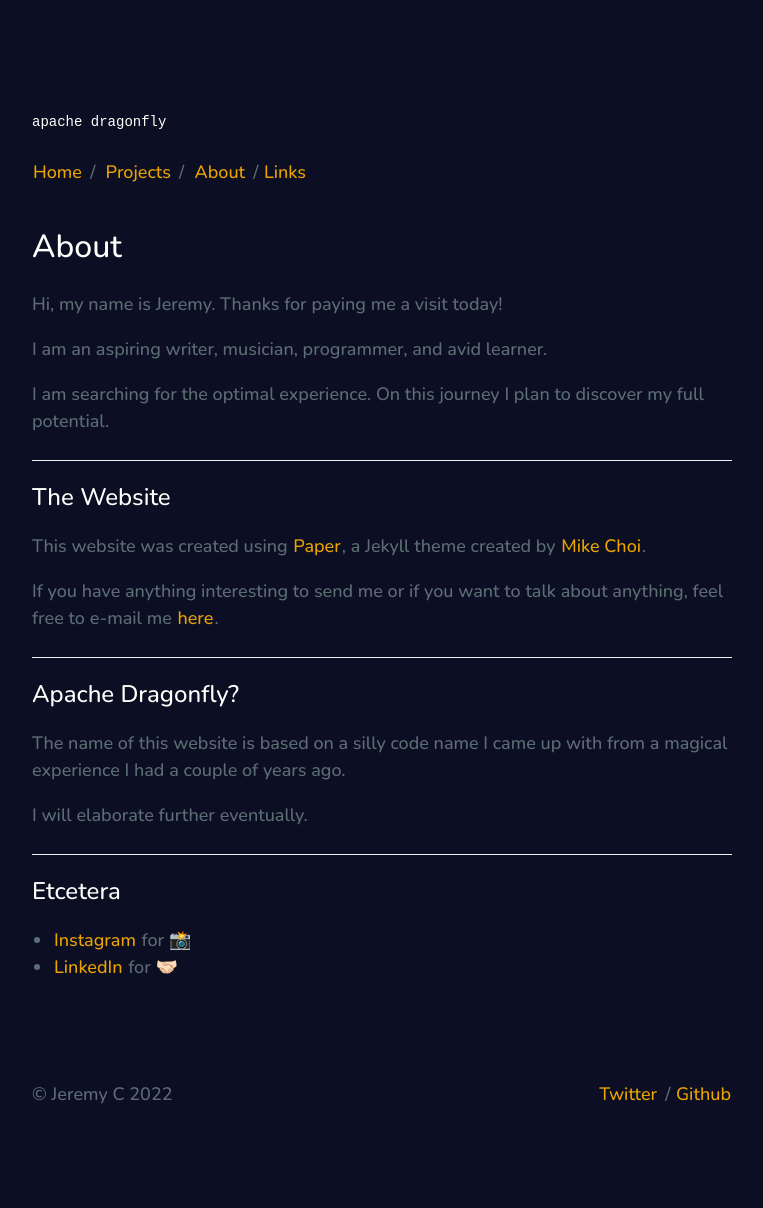
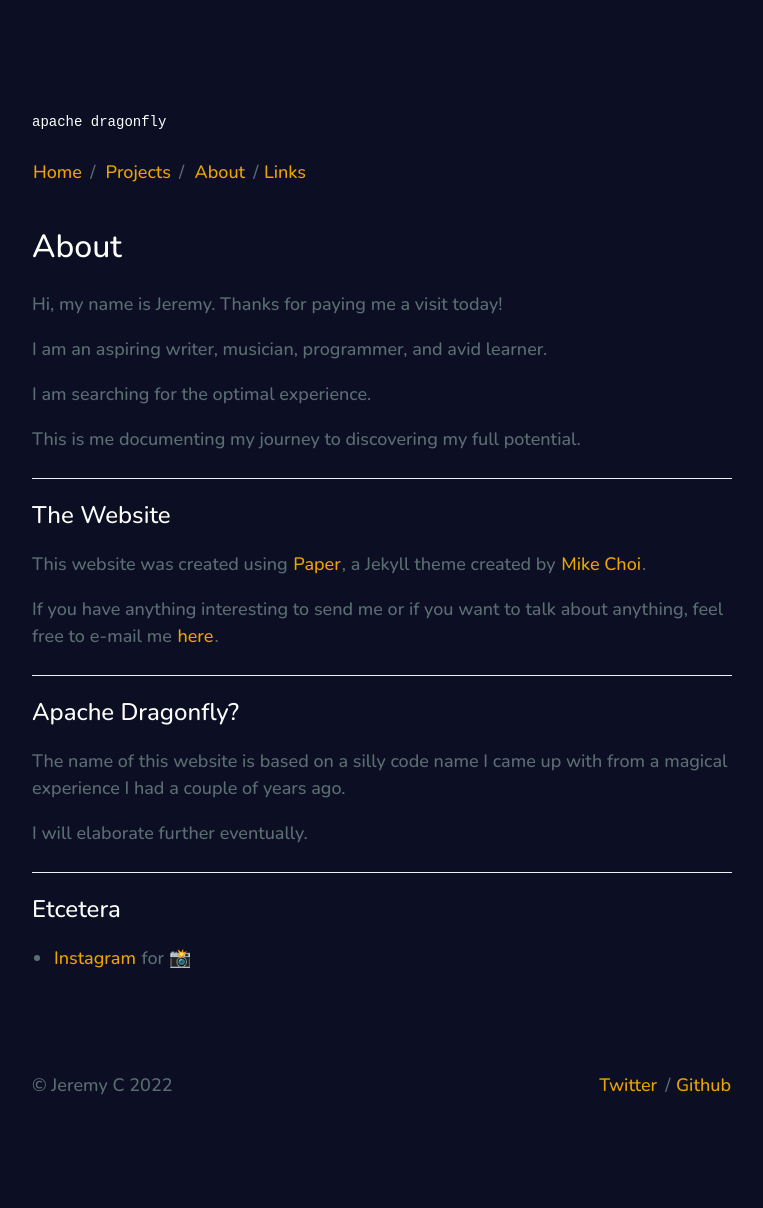
Before and after one commit to apachedragonfly/apachedragonfly.github.io, a Jekyll site: the page built from _pages/about.md, in a window 1280 px wide. Shown: the whole page, without its empty margins (258-1021 px from the left). Built offline with Jekyll 4.4.1, drawn with Linux system fonts in a browser that asks for light colours.

Commit message:
Update about.md

```diff
--- a/_pages/about.md
+++ b/_pages/about.md
@@ -9,7 +9,8 @@ Thanks for paying me a visit today!
 I am an aspiring writer, musician, programmer, and avid learner.
 
 I am searching for the optimal experience.
-On this journey I plan to discover my full potential.
+
+This is me documenting my journey to discovering my full potential.
 
 ----
 
@@ -31,4 +32,3 @@ I will elaborate further eventually.
 ## Etcetera
 
 - [Instagram](https://www.instagram.com/jeremycsaunders) for 📸
-- [LinkedIn](https://www.linkedin.com/in/jeremycsaunders) for 🤝🏻
```
